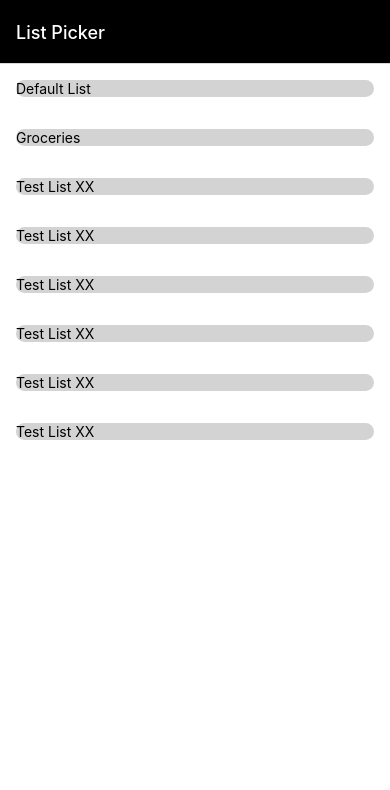
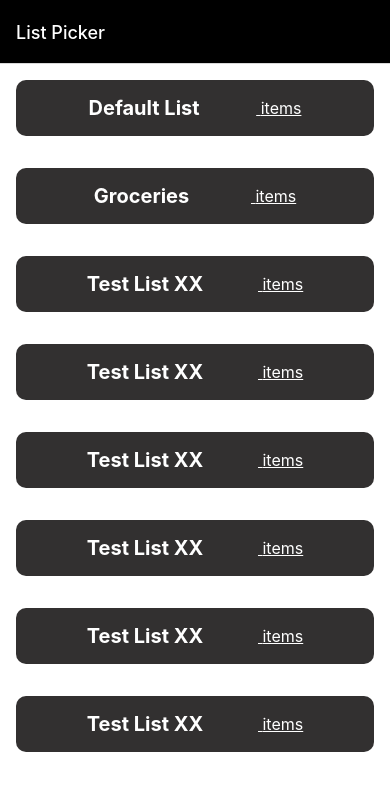
Before and after one commit to mListek/todo, a React Native app: screen / in a window 390 px wide. Shown: the top 790 px of the page. Built offline with nearby package versions, Linux system fonts and the light colour scheme.

Commit message:
added styling

```diff
--- a/components/ListTile.js
+++ b/components/ListTile.js
@@ -1,11 +1,21 @@
 import { Pressable, StyleSheet, Text, View } from "react-native";
 
-const ListTile = ({ name }) => {
+const ListTile = ({ name, quantity }) => {
+  const itemText = quantity === 1 ? "item" : "items";
+
   return (
     <View style={styles.container}>
-      <Pressable>
-        <View>
-          <Text>{name}</Text>
+      <Pressable
+        style={({ pressed }) => [
+          styles.button,
+          pressed ? styles.buttonPressed : null,
+        ]}
+      >
+        <View style={styles.innerContainer}>
+          <Text style={styles.name}>{name}</Text>
+          <Text style={styles.quantity}>
+            {quantity} {itemText}
+          </Text>
         </View>
       </Pressable>
     </View>
@@ -20,6 +30,30 @@ const styles = StyleSheet.create({
     margin: 16,
     height: 150,
     borderRadius: 10,
-    backgroundColor: "lightgrey",
+    backgroundColor: "#323030",
+  },
+  button: {
+    flex: 1,
+  },
+  buttonPressed: {
+    opacity: 0.5,
+  },
+  innerContainer: {
+    flex: 1,
+    padding: 16,
+    borderRadius: 8,
+    flexDirection: "row",
+    justifyContent: "space-evenly",
+    alignItems: "center",
+  },
+  name: {
+    fontWeight: "bold",
+    fontSize: 20,
+    color: "white",
+  },
+  quantity: {
+    fontSize: 16,
+    color: "white",
+    textDecorationLine: "underline",
   },
 });
```
